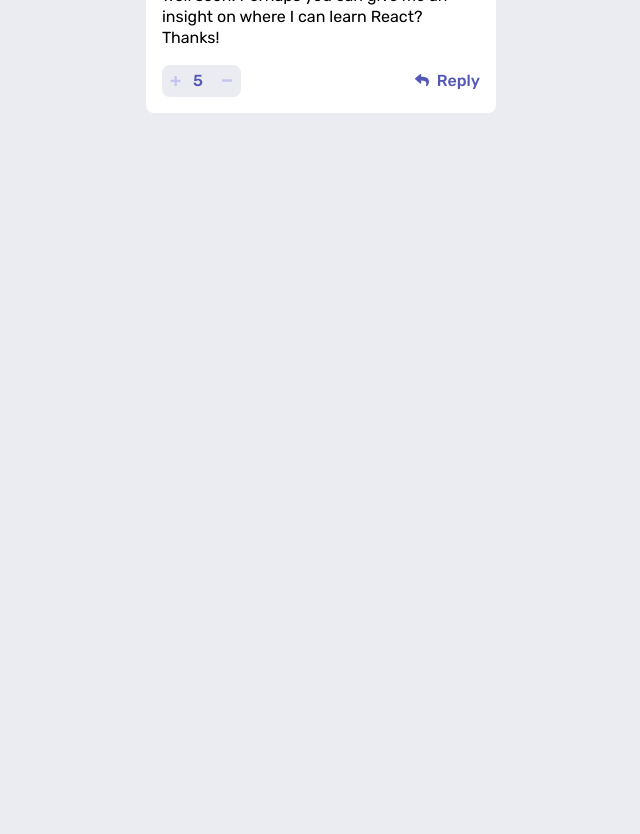
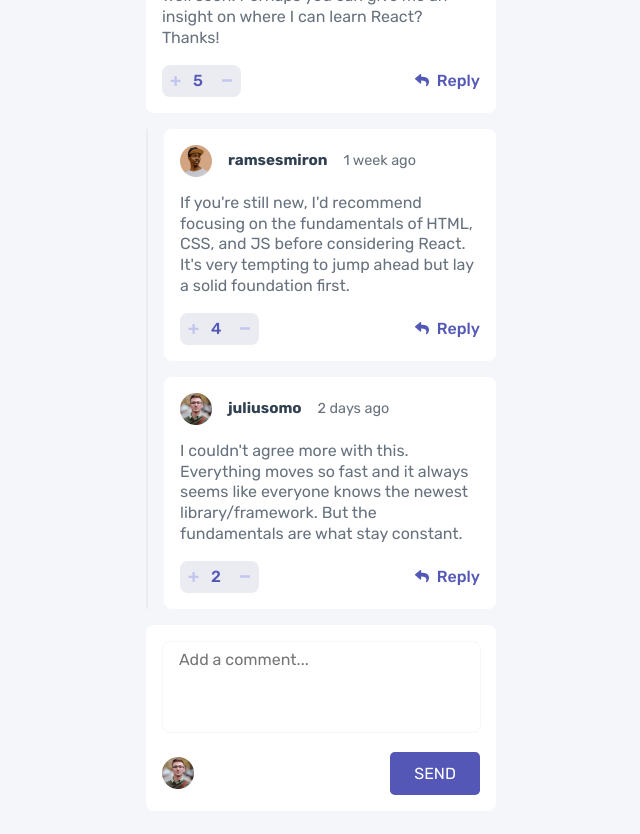
Before and after one commit to Fola-Joe/interactive-comments-section, a React (Vite) app: page / in a window 1280 px wide. Shown: the part 420-1254 px from the top of the page, without its empty margins (319-959 px from the left). Before the commit the page ends 832 px from the top, so only its background shows below. Built offline with nearby package versions, Linux system fonts and the light colour scheme.

Commit message:
AddComment component included

```diff
--- /dev/null
+++ b/src/AddComment.css
@@ -0,0 +1,43 @@
+.add-comment {
+    margin-top: 1rem;
+    background-color: hsl(0, 0%, 100%);
+    padding: 1rem;
+    border-radius: 0.5rem;
+}
+#text-area {
+    font-family: 'Rubik', sans-serif;
+    font-size: 1rem;
+    line-height: 1.3;
+    height: 5rem;
+    width: 94%;
+    margin-bottom: 1rem;
+    resize: none;
+    outline: none;
+    border-color: hsl(228, 33%, 97%);
+    border-radius: 0.5rem;
+    padding-left: 1rem;
+    padding-top: 0.5rem;
+    color: hsl(211, 10%, 45%);
+}
+.bottom {
+    display: flex;
+    align-items: center;
+    justify-content: space-between;
+}
+.bottom img {
+    width: 2rem;
+}
+.bottom button {
+    font-family: 'Rubik', sans-serif;
+    border: none;
+    padding: 0.75rem 1.5rem;
+    font-size: 1rem;
+    text-transform: uppercase;
+    border-radius: 0.3rem;
+    color: hsl(0, 0%, 100%);
+    background-color: hsl(238, 40%, 52%);
+    cursor: pointer;
+}
+.bottom button:hover {
+    opacity: 0.4;
+}
--- /dev/null
+++ b/src/AddComment.jsx
@@ -0,0 +1,25 @@
+import './AddComment.css';
+import { useState } from 'react';
+
+export default function AddComment() {
+    const [commentText, setCommentText] = useState('');
+
+    const handleCommentChange = (event) => {
+        setCommentText(event.target.value);
+    };
+
+    return (
+        <footer className="add-comment">
+            <textarea
+                name="comment-text"
+                id="text-area"
+                placeholder="Add a comment..."
+                onChange={handleCommentChange}
+            />
+            <div className="bottom">
+                <img src="avatars/image-juliusomo.png" alt="user icon" />
+                <button>Send</button>
+            </div>
+        </footer>
+    )
+}
--- a/src/App.css
+++ b/src/App.css
@@ -1,5 +1,4 @@
 .App-main {
     max-width: 350px;
-    margin: auto;
-    margin-top: 2rem;
+    margin: 2rem auto;
 }
--- a/src/Comment.css
+++ b/src/Comment.css
@@ -16,9 +16,11 @@
 .comment-top h1 {
     font-weight: 700;
     font-size: 0.95rem;
+    color: hsl(212, 24%, 26%);
 }
 .comment-top h2 {
     font-size: 0.9rem;
+    color: hsl(211, 10%, 45%);
 }
 .comment-bottom {
     display: flex;
@@ -43,9 +45,15 @@
     gap: 0.5rem;
     font-weight: 500;
     color: hsl(238, 40%, 52%);
+    cursor: pointer;
 }
-.plus, .minus {cursor: pointer;}
+/* .plus, .minus {color: #C5C6EF;} */
+.plus:hover, .minus:hover {
+    cursor: pointer;
+    /* fill: #5457b6; */
+}
 .comment-writeup {
     margin: 0 1rem;
     line-height: 1.3;
+    color: hsl(211, 10%, 45%);
 }
--- /dev/null
+++ b/src/CommentList.css
@@ -0,0 +1,4 @@
+.Replies {
+    padding-left: 1rem;
+    border-left: 2px solid hsl(223, 19%, 93%);
+}
--- a/src/CommentList.jsx
+++ b/src/CommentList.jsx
@@ -1,5 +1,8 @@
 import Comment from "./Comment";
 import data from "./data.json";
+import ReplyComment from "./ReplyComment";
+import './CommentList.css';
+import AddComment from "./AddComment";
 
 export default function CommentList() {
     const { comments } = data;
@@ -8,6 +11,7 @@ export default function CommentList() {
     return (
         <div className="CommentList">
             {comments.map((comment) => (
+                <div className="comment-component">
                     <Comment
                         key={comment.id}
                         username={comment.user.username}
@@ -16,8 +20,25 @@ export default function CommentList() {
                         time={comment.createdAt}
                         score={comment.score}
                     />
+
+                    {/* Check if there are replies and render them */}
+                    {comment.replies.length > 0 && (
+                        <div className="Replies">
+                            {comment.replies.map((reply) => (
+                                <ReplyComment
+                                    key={reply.id}
+                                    username={reply.user.username}
+                                    reply={reply.content}
+                                    image={reply.user.image.png}
+                                    time={reply.createdAt}
+                                    score={reply.score}
+                                />
                             ))}
-            {/* <Comment /> */}
+                        </div>
+                    )}
+                </div>
+            ))}
+            <AddComment />
         </div>
     )
 }
--- /dev/null
+++ b/src/ReplyComment.jsx
@@ -0,0 +1,25 @@
+import './Comment.css';
+
+export default function ReplyComment({ username, reply, image, time, score }) {
+    return (
+        <div className="Comment">
+            <section className="comment-top">
+                <img src={image} alt="user avatar" />
+                <h1>{username}</h1>
+                <h2>{time}</h2>
+            </section>
+            <p className="comment-writeup">{reply}</p>
+            <div className="comment-bottom">
+                <section className="vote-section">
+                    <img className="vote plus" src="/icon-plus.svg" alt="plus icon" />
+                    <h3 className="vote number">{score}</h3>
+                    <img className="vote minus" src="/icon-minus.svg" alt="minus icon" />
+                </section>
+                <section className="reply-section">
+                    <img src="/icon-reply.svg" alt="reply icon" />
+                    <h4>Reply</h4>
+                </section>
+            </div>
+        </div>
+    )
+}
--- a/src/index.css
+++ b/src/index.css
@@ -46,5 +46,5 @@ html {box-sizing: border-box;}
 body {
     font-family: 'Rubik', sans-serif;
     min-height: 100vh;
-    background-color: hsl(223, 19%, 93%);
+    background-color: hsl(228, 33%, 97%);
 }
```
Lines whose indentation alone changed are shown as unchanged.
